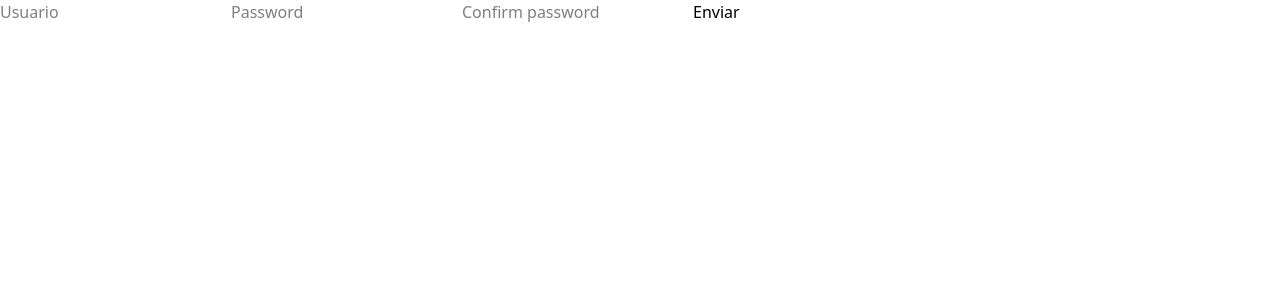
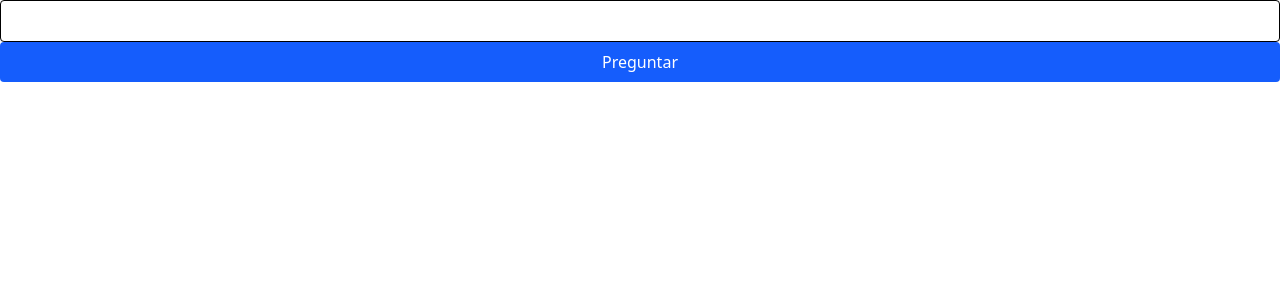
Before and after one commit to jimloxc9912/web-d-react-avanzado, a React (Vite) app: page / in a window 1280 px wide. Shown: the top 300 px of the page. Built offline with nearby package versions, Linux system fonts and the light colour scheme.

Commit message:
conexion con api ollama

```diff
--- a/package.json
+++ b/package.json
@@ -12,6 +12,7 @@
   "dependencies": {
     "@hookform/resolvers": "^5.1.1",
     "@tailwindcss/vite": "^4.1.11",
+    "axios": "^1.10.0",
     "react": "^19.1.0",
     "react-dom": "^19.1.0",
     "react-hook-form": "^7.60.0",
--- a/src/App.jsx
+++ b/src/App.jsx
@@ -1,10 +1,59 @@
-// rafc
-import { BasicForm } from './components/BasicFrom'
+import { useForm } from 'react-hook-form'
+import { yupResolver } from '@hookform/resolvers/yup'
+import './index.css'
+import * as yup from 'yup'
+import axios from 'axios'
+import { useState } from 'react'
+
+const schema = yup.object({
+  userInput: yup
+    .string()
+    .min(3, 'El mensaje debe tener mínimo 3 caracteres.')
+    .required('El mensaje es obligatorio')
+})
 
 export const App = () => {
+  const { register, handleSubmit, formState: { errors } } = useForm({
+    resolver: yupResolver(schema)
+  })
+  // Guarda la respuesta de llama2
+  const [response, setResponse] = useState('')
+  const [loading, setLoading] = useState(false)
+
+  const handlePregunta = async (data) => {
+    console.log(data)
+    setLoading(true)
+    try {
+      const res = await axios.post('http://localhost:11434/api/generate', {
+        model: 'llama2',
+        prompt: data.userInput,
+        stream: false
+      })
+      setResponse(res.data.response)
+    } catch (error) {
+      console.error('error: ', error)
+    } finally {
+      setLoading(false)
+    }
+  }
+
   return (
-    <div>
-      <BasicForm />
-    </div>
+    <>
+      <form onSubmit={handleSubmit(handlePregunta)}>
+        <input
+          type='text'
+          {...register('userInput')}
+          className='w-full px-4 py-2 border rounded focus:outline-none focus:ring-2 focus:ring-blue-400'
+        />
+        {errors.userInput && <p>{errors.userInput.message}</p>}
+        <button
+          className='w-full py-2 rounded transition cursor-pointer bg-blue-600 text-white hover:bg-blue-700'
+        >Preguntar
+        </button>
+      </form>
+      <div>
+        <p>{loading ? 'Generando respuesta 🚀' : response}</p>
+      </div>
+    </>
   )
 }
--- a/src/components/BasicFrom.jsx
+++ b/src/components/BasicFrom.jsx
@@ -1,6 +1,6 @@
 import { yupResolver } from '@hookform/resolvers/yup'
+import { useForm } from 'react-hook-form'
 import * as yup from 'yup'
-import { useForm } from 'react-hook-form'
 
 const schema = yup.object({
   username: yup
@@ -15,12 +15,15 @@
     .oneOf([yup.ref('password')], 'Las contraseñas no coinciden')
     .required('Confirma tu contraseña')
 })
+
 export const BasicForm = () => {
   const {
     register,
     handleSubmit,
     formState: { errors, isValid }
-  } = useForm()
+  } = useForm({
+    resolver: yupResolver(schema)
+  })
 
   const onSubmit = (data) => {
     console.log(data)
@@ -28,10 +31,38 @@
 
   return (
     <form onSubmit={handleSubmit(onSubmit)}>
-      <input type='text' {...register('username')} placeholder='Usuario' />
-      <input type='password' {...register('password')} placeholder='Password' />
-      <input type='password' {...register('confirmPassword')} placeholder='Confirm password' />
-      <button type='submit'>Enviar</button>
+      <input
+        type='text'
+        {...register('username')}
+        placeholder='Usuario'
+        className='w-full px-4 py-2 border rounded focus:outline-none focus:ring-2 focus:ring-blue-400'
+      />
+      {errors.username && <p>{errors.username.message}</p>}
+      <br />
+      <input
+        type='password'
+        {...register('password')}
+        placeholder='Password'
+        className='w-full px-4 py-2 border rounded focus:outline-none focus:ring-2 focus:ring-blue-400'
+      />
+      {errors.password && <p>{errors.password.message}</p>}
+      <br />
+      <input
+        type='password'
+        {...register('confirmPassword')}
+        placeholder='Confirm password'
+        className='w-full px-4 py-2 border rounded focus:outline-none focus:ring-2 focus:ring-blue-400'
+      />
+      {errors.confirmPassword && <p>{errors.confirmPassword.message}</p>}
+      <br />
+      <button
+        type='submit'
+        disabled={!isValid}
+        className={`w-full py-2 rounded transition cursor-pointer
+              ${isValid ? 'bg-blue-600 text-white hover:bg-blue-700' : 'bg-gray-300 text-gray-500 cursor-not-allowed'}`}
+
+      >Enviar
+      </button>
     </form>
   )
 }
```
Also changed, not shown: 1 other file (tests, documents, lock files or other folders).
